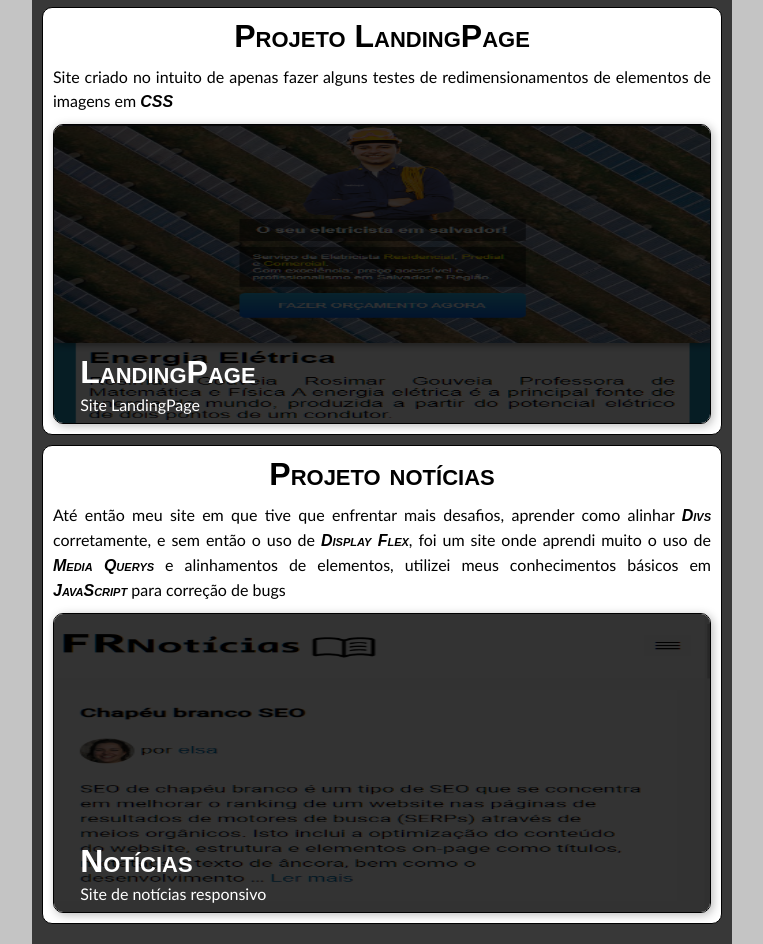
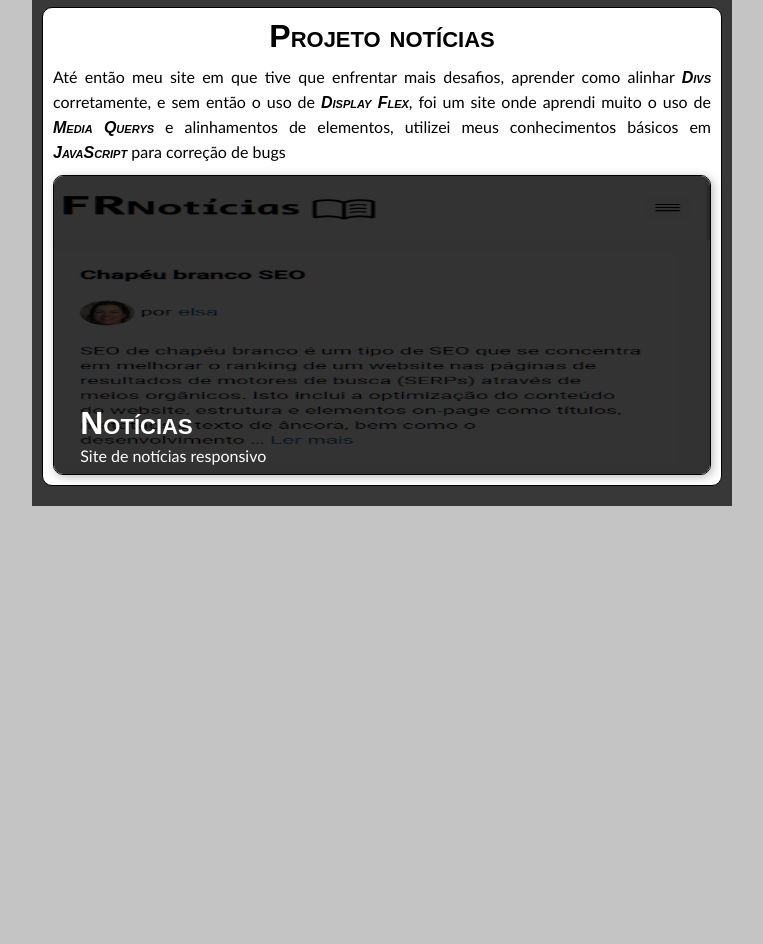
Before and after one commit to biel12354/MeusProjetos, a plain HTML site: page index.html in a window 1280 px wide. Shown: the part 2062-3006 px from the top of the page, without its empty margins (258-1021 px from the left). After the commit the page ends 2568 px from the top, so only its background shows below. Drawn offline with Linux system fonts and the light colour scheme.

Commit message:
Update index.html

```diff
--- a/index.html
+++ b/index.html
@@ -54,15 +54,6 @@
             </a>
         </section>
         <section class="conteudo">
-            <h1>Projeto LandingPage</h1>
-            <p>Site criado no intuito de apenas fazer alguns testes de redimensionamentos de elementos de imagens em <code>CSS</code></p>
-            <a href="https://biel12354.github.io/Projetos/projeto-LandingPage/index.html" target="_blank" rel="external" class="box">
-                <img src="imagens/sitelanding.png" alt="site Landing page">
-                <h1>LandingPage</h1>
-                <p>Site LandingPage</p>
-            </a>
-        </section>
-        <section class="conteudo">
             <h1>Projeto notícias</h1>
             <p>Até então meu site em que tive que enfrentar mais desafios, aprender como alinhar <code>Divs</code> corretamente, e sem então o uso de <code>Display Flex</code>, foi um site onde aprendi muito o uso de <code>Media Querys</code> e alinhamentos de elementos, utilizei meus conhecimentos básicos em <code>JavaScript</code> para correção de bugs</p>
             <a href="https://biel12354.github.io/Projetos/projeto-noticias/index.html" target="_blank" rel="external" class="box">
```
